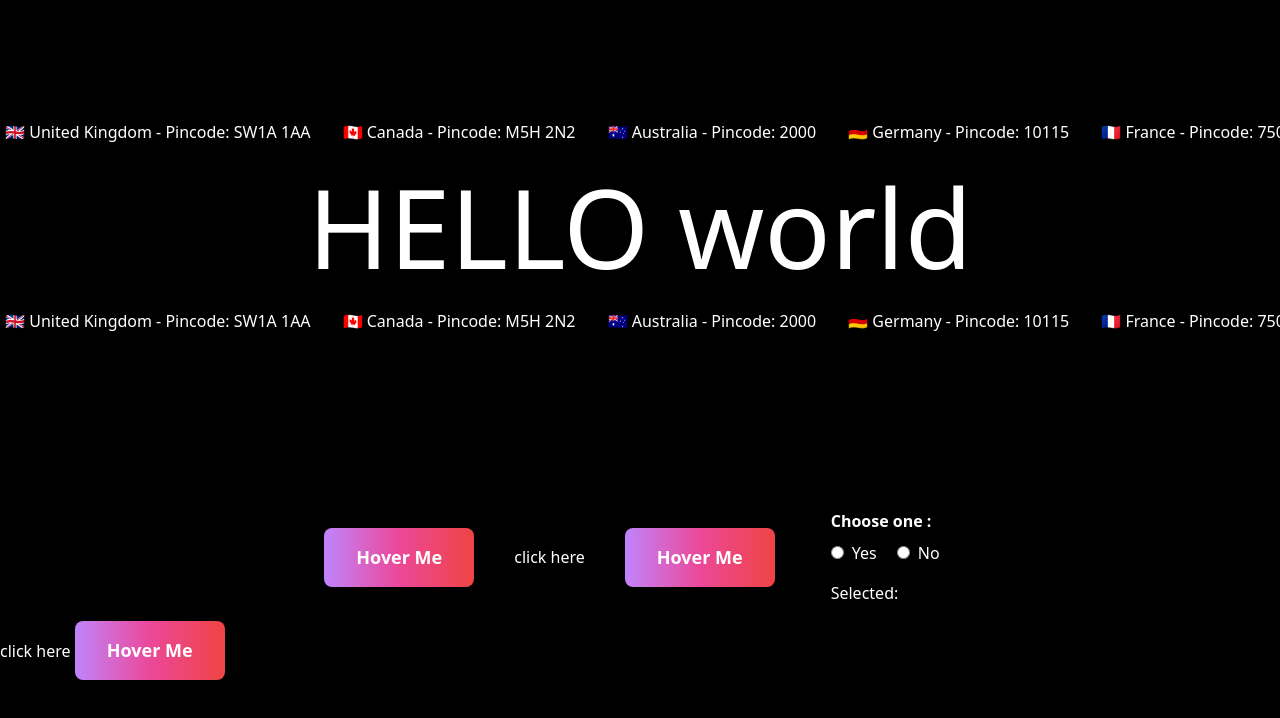
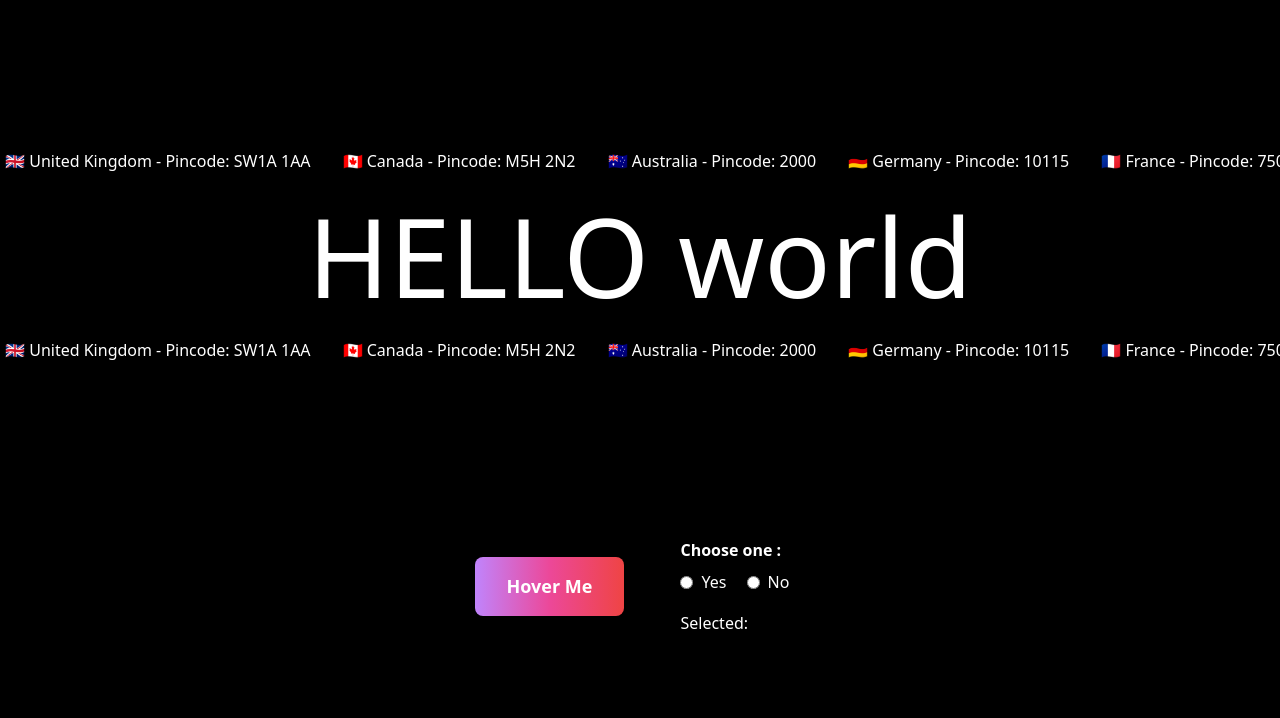
Before and after one commit to teja-able/git-demo-test, a SvelteKit app: page / in a window 1280 px wide. Shown: the top 718 px of the page. Built offline with nearby package versions, Linux system fonts and the light colour scheme.

Commit message:
remove button

```diff
--- a/src/routes/+page.svelte
+++ b/src/routes/+page.svelte
@@ -9,8 +9,6 @@
 	<h1 class="text-[110px] text-center">HELLO world</h1>
 	<CountriesData />
 	<div class="flex items-center gap-10 justify-center mt-40">
-		<GradientButton />
-		<p>click here</p>
 		<GradientButton />
       <div class="p-4">
         <label class="block mb-2 font-bold">Choose one  :</label>
@@ -27,6 +25,5 @@
         <p class="mt-4">Selected: {selectedOption}</p>
       </div></div>
 
-		<div>click here <GradientButton />
-	</div>
+
 </main>
```
